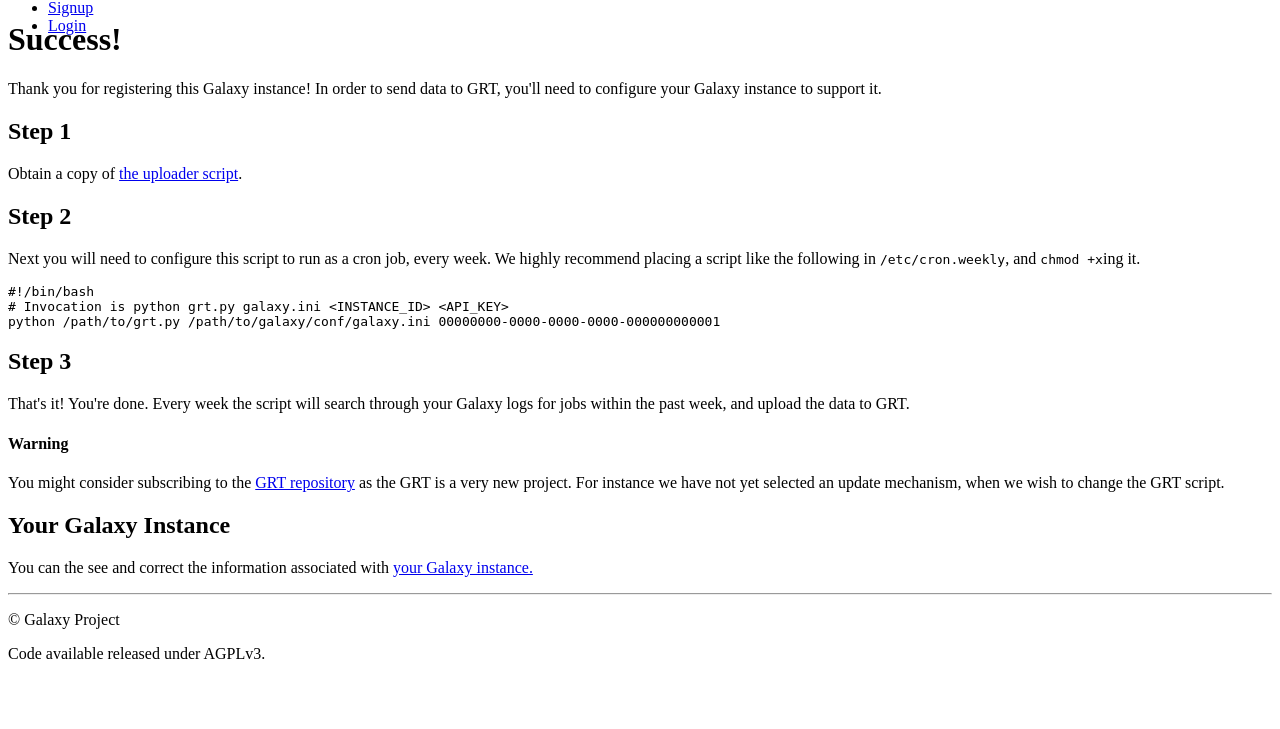
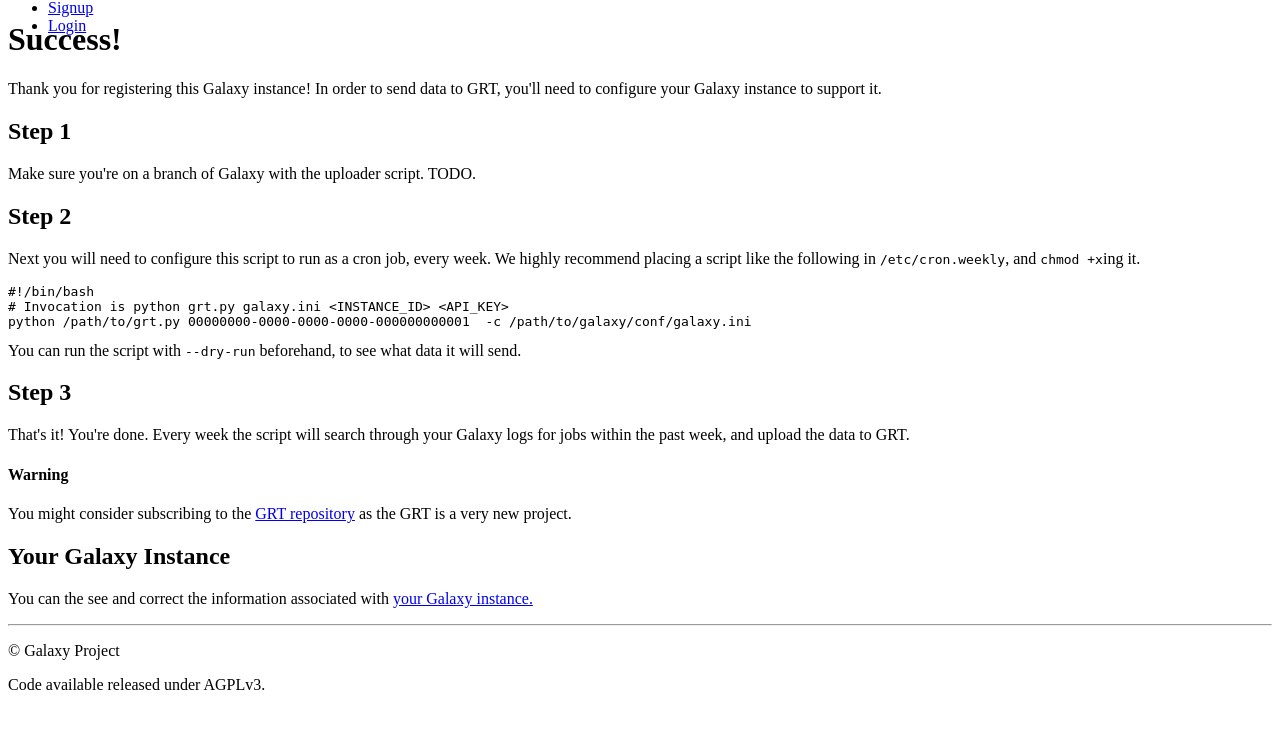
Before and after one commit to usegalaxy-eu/galactic-radio-telescope, a Django app: template api/templates/api/galaxyinstance_create_success.html in a window 1280 px wide. Shown: the part 43-772 px from the top of the page. Run offline with Django 3.2, Linux system fonts and the light colour scheme; the template is opened without the code that fills it: values that come from a table or form of the project are taken from there, others are empty; tables that the repository leaves empty hold one stand-in row (values such as "Sample post"); some libraries are stand-ins or nearby versions.

Commit message:
Adjust for grt script

```diff
--- a/api/templates/api/galaxyinstance_create_success.html
+++ b/api/templates/api/galaxyinstance_create_success.html
@@ -12,7 +12,7 @@
     </p>
     <h2>Step 1</h2>
     <p>
-        Obtain a copy of <a href="https://github.com/erasche/galactic-radio-telescope/blob/master/client/grt.py">the uploader script</a>.
+        Make sure you're on a branch of Galaxy with the uploader script. TODO.
     </p>
     <h2>Step 2</h2>
     <p>
@@ -22,9 +22,10 @@
 <pre style="color: black">
 #!/bin/bash
 # Invocation is python grt.py galaxy.ini &lt;INSTANCE_ID&gt; &lt;API_KEY&gt;
-python /path/to/grt.py /path/to/galaxy/conf/galaxy.ini {{ object.uuid }} {% if object.owner == request.user %}{{ object.api_key }}{% endif %}
+python /path/to/grt.py {{ object.uuid }} {% if object.owner == request.user %}{{ object.api_key }}{% endif %} -c /path/to/galaxy/conf/galaxy.ini
 </pre>
 
+    You can run the script with <code>--dry-run</code> beforehand, to see what data it will send.
     </p>
     <h2>Step 3</h2>
     <p>
@@ -35,9 +36,7 @@ python /path/to/grt.py /path/to/galaxy/conf/galaxy.ini {{ object.uuid }} {% if o
         <h4>Warning</h4>
         <p>
             You might consider subscribing to the <a href="https://github.com/erasche/galactic-radio-telescope">
-            GRT repository</a> as the GRT is a very new project. For instance
-            we have not yet selected an update mechanism, when we wish to
-            change the GRT script.
+            GRT repository</a> as the GRT is a very new project.
         </p>
     </div>
     <h2>Your Galaxy Instance</h2>
```
